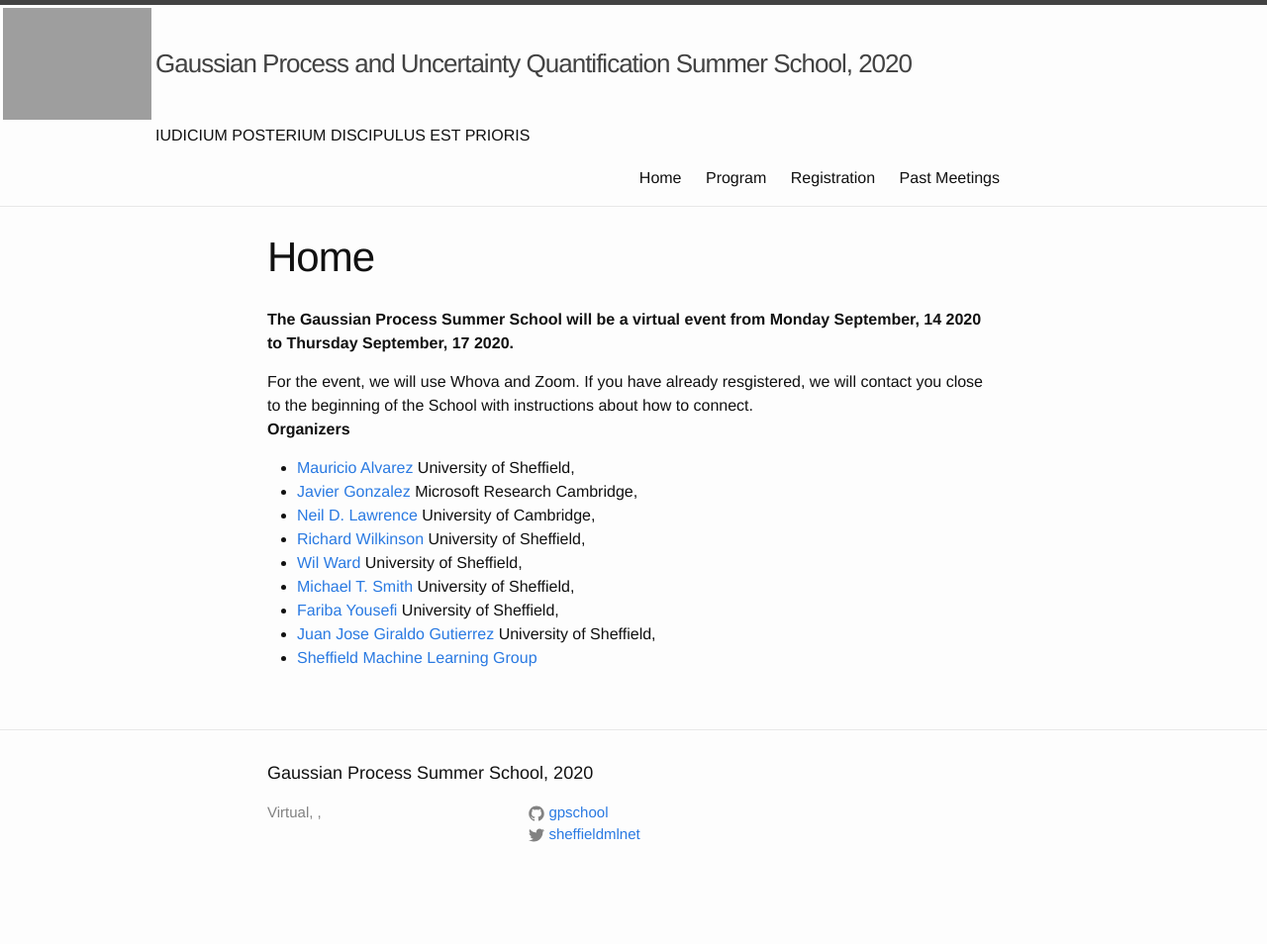
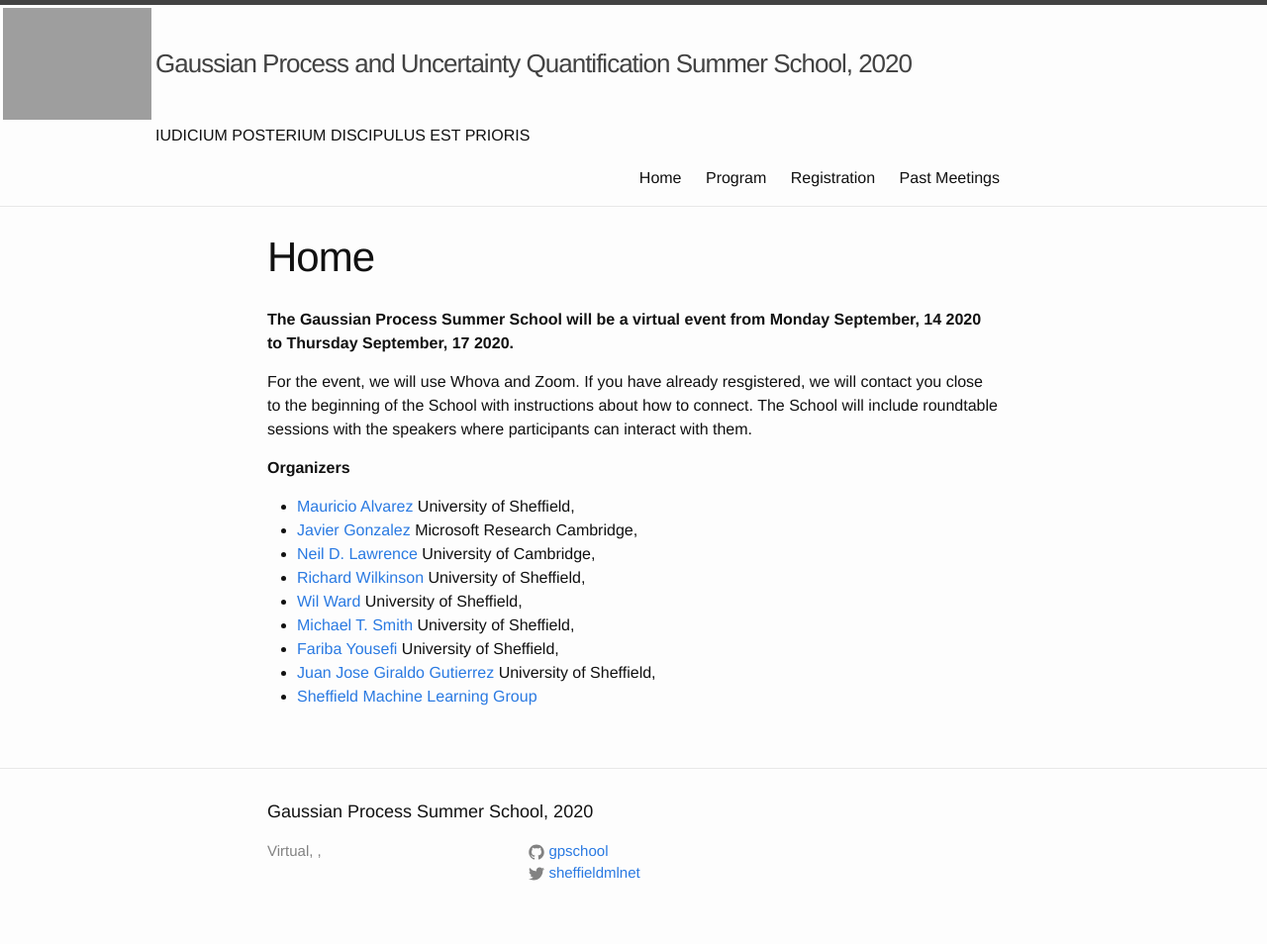
Before and after one commit to gpschool/gpss20, a Jekyll site: the page built from index.html, in a window 1280 px wide. Shown: the whole page at 99% size. Built offline with Jekyll 4.4.1, drawn with Linux system fonts in a browser that asks for light colours; before the commit the page ends 915 px from its top, so only the background shows below that.

Commit message:
minor change about.html

```diff
--- a/_layouts/about.html
+++ b/_layouts/about.html
@@ -6,10 +6,11 @@ layout: page
 
   <p><strong>The {{ site.conference.name }} will be a virtual event {{ site.conference.location }} from {{ site.conference.dates[0] | date: "%A %B, %-d %Y" }} to  {{ site.conference.dates.last | date: "%A %B, %-d %Y" }}.</strong></p>
 
-  For the event, we will use Whova and Zoom. If you have already
+  <p>For the event, we will use Whova and Zoom. If you have already
   resgistered, we will contact you close to the beginning of the
-  School with instructions about how to connect.
-  <br>
+  School with instructions about how to connect. The School will
+  include roundtable sessions with the speakers where participants can
+  interact with them.</p>
 
   {{ content }}
 
```
